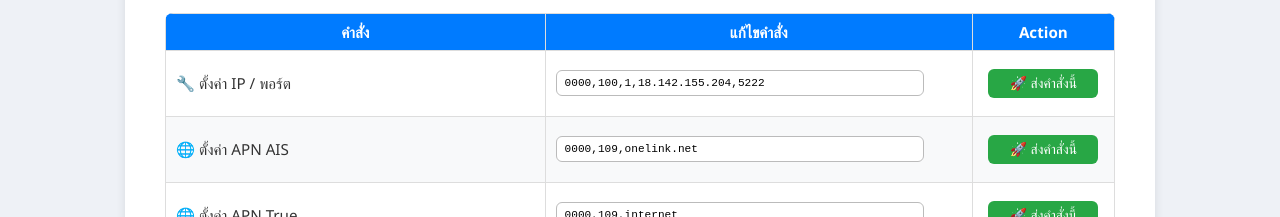
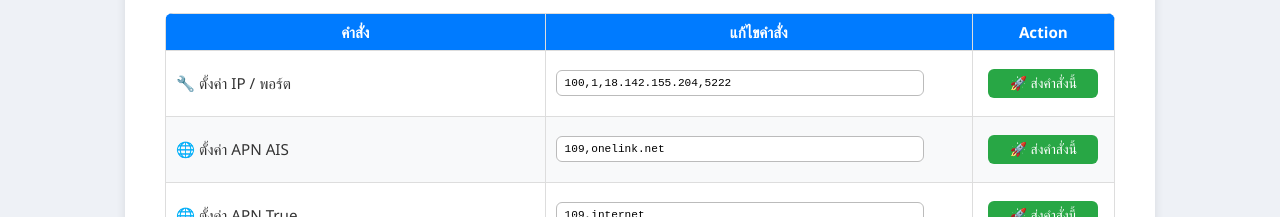
Before and after one commit to chanchaikanlayalong-cloud/VT100L-sendcommand, a website: page index.html in a window 1280 px wide. Shown: the part 583-800 px from the top of the page. Drawn offline with nearby package versions, Linux system fonts and the light colour scheme.

Commit message:
update files

```diff
--- a/index.html
+++ b/index.html
@@ -215,21 +215,21 @@
     let results = [];
 
     const commandList = [
-      ["🔧 ตั้งค่า IP / พอร์ต", "0000,100,1,18.142.155.204,5222"],
-      ["🌐 ตั้งค่า APN AIS", "0000,109,onelink.net"],
-      ["🌐 ตั้งค่า APN True", "0000,109,internet"],
-      ["🔁 รีสตาร์ทอุปกรณ์", "0000,910,3"],
-      ["ตั้งค่าช่วงเวลาส่งข้อมูล", "0000,102,30,60"],
-      ["ตั้งค่าความเร็วเกิน", "0000,123,80"],
-      ["Sleep Mode 0", "0000,124,0"],
-      ["Sleep Mode 1", "0000,124,1"],
-      ["Sleep Mode 2", "0000,124,2"],
-      ["ตั้งค่า Output Relay", "0000,251,1,0"],
-      ["ตั้งค่า Output buzzer", "0000,251,1,3,0,500,500,0"],
-      ["ตั้งค่าเลขไมล์", "0000,610,0"],
-      ["ล้างข้อมูล GPRS/SMS", "0000,611,1"],
-      ["ตัดสตาร์ทเครื่องยนต์", "0000,900,1,1"],
-      ["ไม่ตัดสตาร์ทเครื่องยนต์", "0000,900,1,0"],
+      ["🔧 ตั้งค่า IP / พอร์ต", "100,1,18.142.155.204,5222"],
+      ["🌐 ตั้งค่า APN AIS", "109,onelink.net"],
+      ["🌐 ตั้งค่า APN True", "109,internet"],
+      ["🔁 รีสตาร์ทอุปกรณ์", "910,3"],
+      ["ตั้งค่าช่วงเวลาส่งข้อมูล", "102,30,60"],
+      ["ตั้งค่าความเร็วเกิน", "123,80"],
+      ["Sleep Mode 0", "124,0"],
+      ["Sleep Mode 1", "124,1"],
+      ["Sleep Mode 2", "124,2"],
+      ["ตั้งค่า Output Relay", "251,1,0"],
+      ["ตั้งค่า Output buzzer", "251,1,3,0,500,500,0"],
+      ["ตั้งค่าเลขไมล์", "610,0"],
+      ["ล้างข้อมูล GPRS/SMS", "611,1"],
+      ["ตัดสตาร์ทเครื่องยนต์", "900,1,1"],
+      ["ไม่ตัดสตาร์ทเครื่องยนต์", "900,1,0"],
       ["📍 ดึงตำแหน่งปัจจุบัน", "800"],
       ["🔢 ตรวจสอบ SN/IMEI", "801"],
       ["⚙️ ตรวจสอบสถานะอุปกรณ์", "802"],
```
